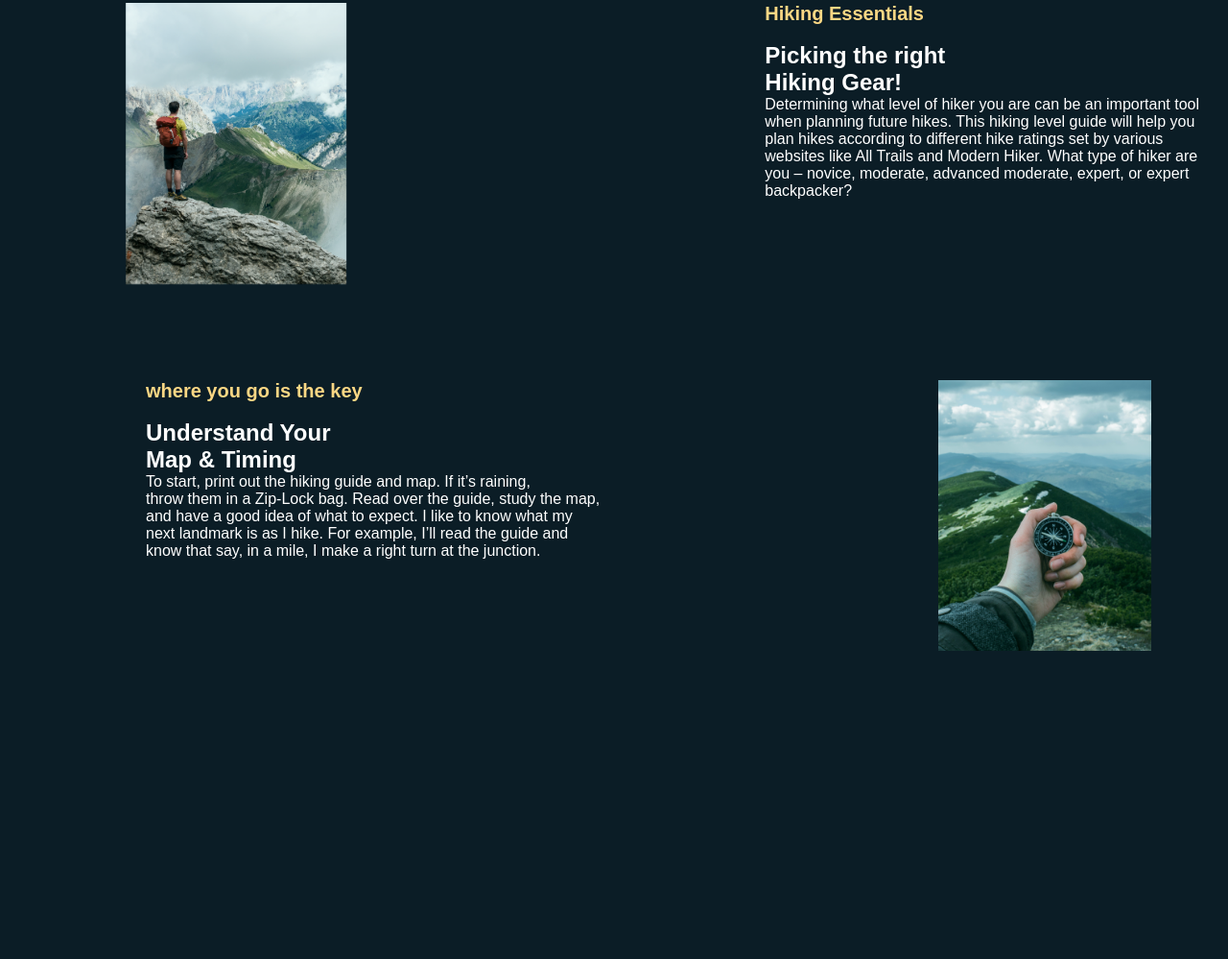
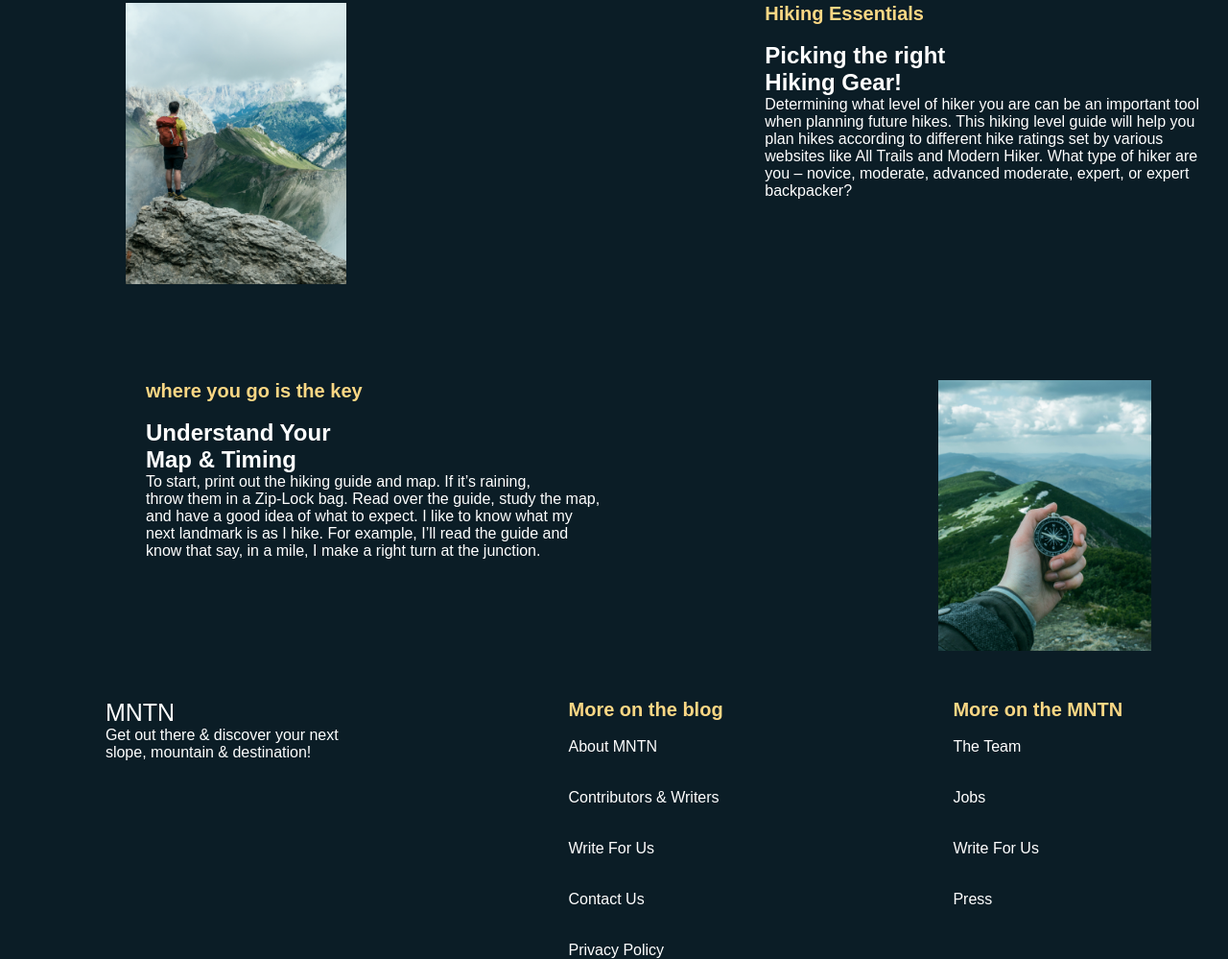
Before and after one commit to AhmedSamyEid/MNTN, a plain HTML site: page index.html in a window 1280 px wide. Shown: the part 1315-2314 px from the top of the page at 96% size. Before the commit the page ends 1993 px from the top, so only its background shows below. Drawn offline with Linux system fonts and the light colour scheme.

Commit message:
It is finished footer.

```diff
--- a/assets/styles/main.css
+++ b/assets/styles/main.css
@@ -47,6 +47,7 @@ header {
   position: sticky;
   top: 0;
   background-color: #193f51;
+  z-index: 2;
 }
 .logo a {
   font-size: 25px;
@@ -137,3 +138,14 @@ main {
   position: relative;
   right: 20%;
 }
+.cont {
+  display: flex;
+  justify-content: space-around;
+  flex-wrap: wrap;
+  gap: 20px;
+  margin-top: 50px;
+}
+.column {
+  display: flex;
+  flex-direction: column;
+}
--- a/index.html
+++ b/index.html
@@ -100,10 +100,12 @@
             </h2>
 
             <p>
-              To start, print out the hiking guide and map. If it’s raining,<br>
-              throw them in a Zip-Lock bag. Read over the guide, study the map,<br>
-              and have a good idea of what to expect. I like to know what my<br>
-              next landmark is as I hike. For example, I’ll read the guide and<br>
+              To start, print out the hiking guide and map. If it’s raining,<br />
+              throw them in a Zip-Lock bag. Read over the guide, study the
+              map,<br />
+              and have a good idea of what to expect. I like to know what my<br />
+              next landmark is as I hike. For example, I’ll read the guide
+              and<br />
               know that say, in a mile, I make a right turn at the junction.
             </p>
           </div>
@@ -113,5 +115,37 @@
         </div>
       </section>
     </main>
+    <footer>
+      <div class="cont">
+        <div class="logo">
+          <a href="index.html">MNTN</a>
+          <p>
+            Get out there & discover your next<br />
+            slope, mountain & destination!
+          </p>
+        </div>
+        <div class="more-on-the-blog">
+          <h4>More on the blog</h4>
+          <br>
+          <ul class="column">
+            <li>About MNTN</li>
+            <li>Contributors & Writers</li>
+            <li>Write For Us</li>
+            <li>Contact Us</li>
+            <li>Privacy Policy</li>
+          </ul>
+        </div>
+        <div class="more-on-the-MNTN">
+          <h4>More on the MNTN</h4>
+          <br>
+          <ul class="column">
+            <li>The Team</li>
+            <li>Jobs</li>
+            <li>Write For Us</li>
+            <li>Press</li>
+          </ul>
+        </div>
+      </div>
+    </footer>
   </body>
 </html>
```
